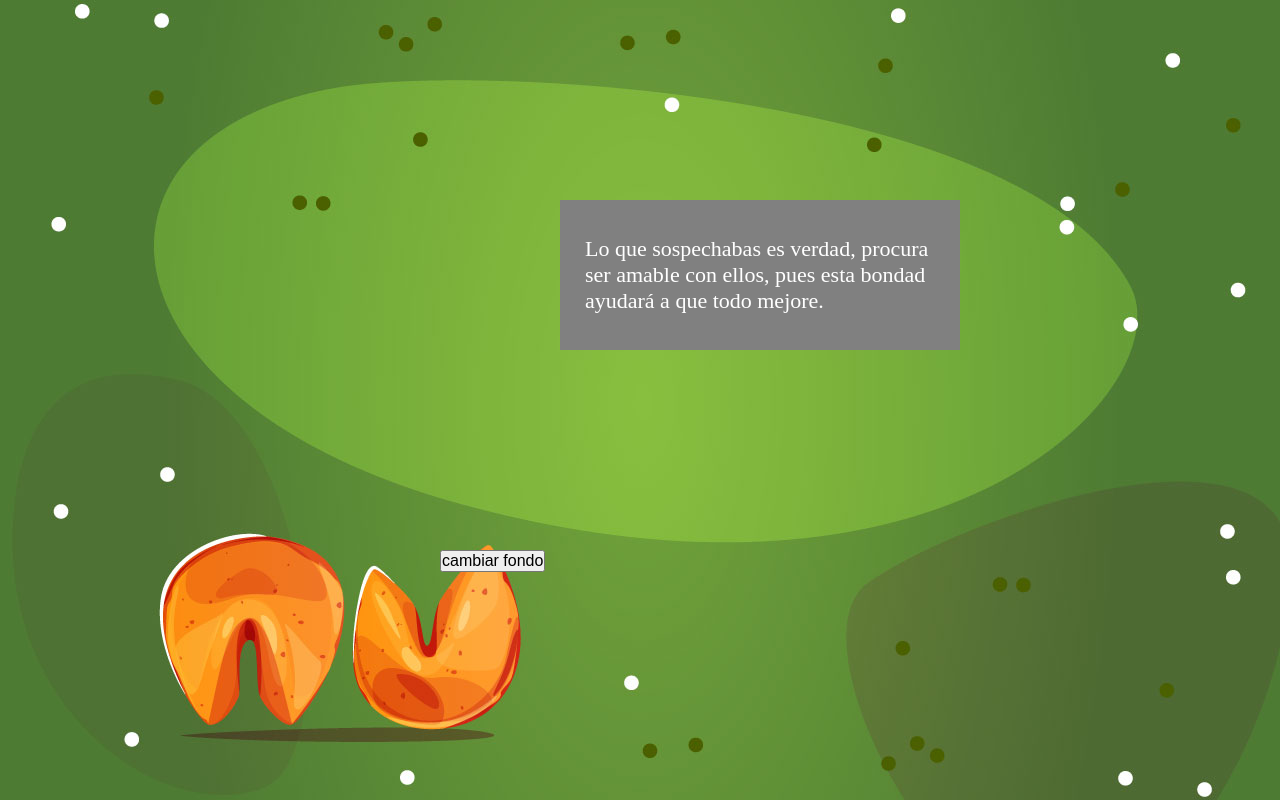
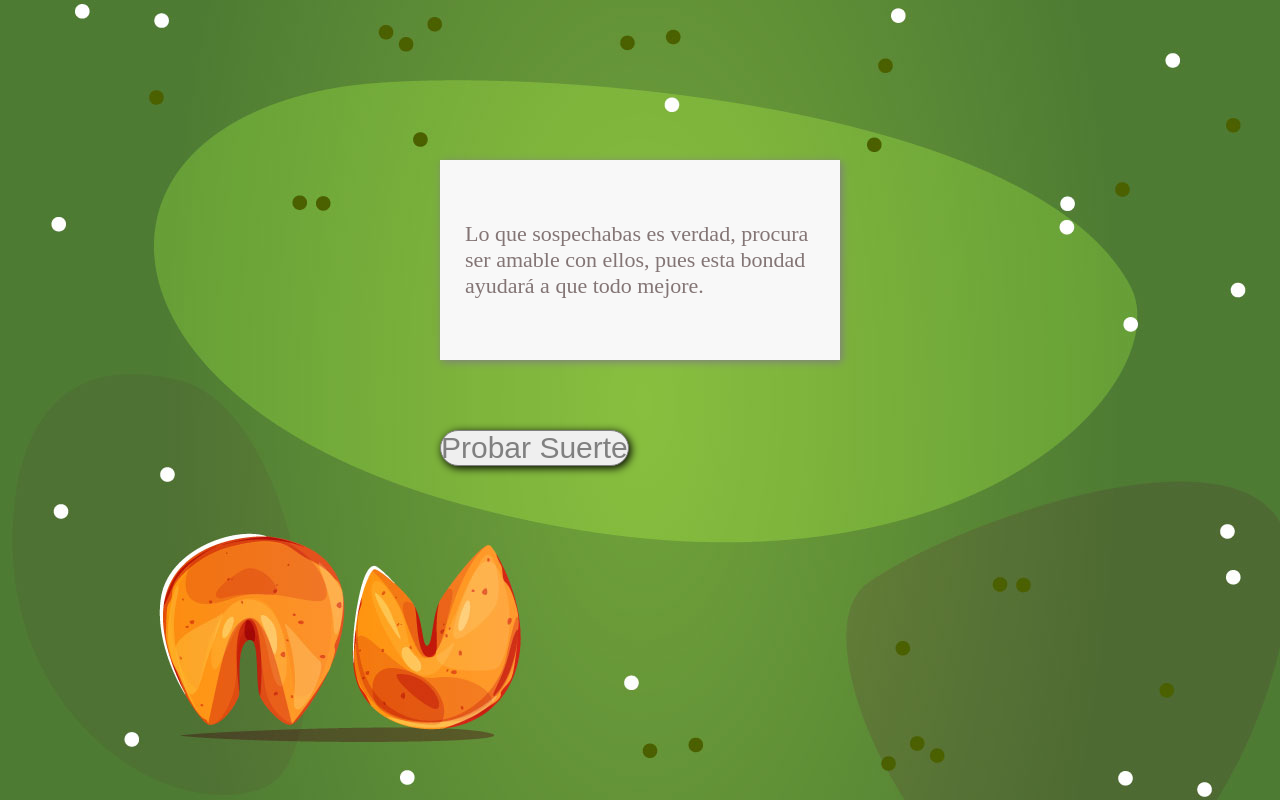
Before and after one commit to gerardoAcosta1/GalletaFortuna, a React (Vite) app: page / in a window 1280 px wide. Built offline with nearby package versions, Linux system fonts and the light colour scheme.

Commit message:
proyecto fortuna terminado

```diff
--- a/src/App.jsx
+++ b/src/App.jsx
@@ -33,7 +33,7 @@ const addIndex = ()=>{
   return (
     <>
      <FortuneCard data={phrases[index]}/>
-     <button onClick={changeFondo}> cambiar fondo</button>
+     <button className='boton' onClick={changeFondo}>Probar Suerte</button>
     </>
   )
 }
--- a/src/index.css
+++ b/src/index.css
@@ -4,7 +4,6 @@
     box-sizing: border-box;
 }
 body{
-
    background: 50% 50% no-repeat;
    background-size: cover;
    display: flex;
@@ -14,31 +13,33 @@ body{
 }
 html{
     height: 100%;
-
 }
 .main{
     display: flex;
     align-items: center;
-
-    margin: 50% 30%;
-    height: 150px;
-
+    background-color: rgb(248, 248, 248);
+    margin-top: 40%;
+    box-shadow: 2px 2px 8px gray;
     width: 400px;
-    background-color: gray;
-
+    height: 200px;
 }
 .cardPhrase{
     font-size: 22px;
-  width: 400px;
-  min-height: auto;
-
-  color: white;
-
+    color: rgb(131, 117, 117);
 }
 .phrase{
     padding: 25px;
 }
-button{
-
-    font-size: 1rem;
+.boton{
+    font-size: 30px;
+    box-shadow: 2px 2px 8px black;
+    margin-top: 70px;
+    color: gray;
+    border: .5px solid;
+    border-radius: 30px;
+    text-decoration: none;
 }
+.boton:hover{
+    cursor: pointer;
+    background-color: aliceblue;
+}
```
Also changed, not shown: public/fondos/carta.png (added).
